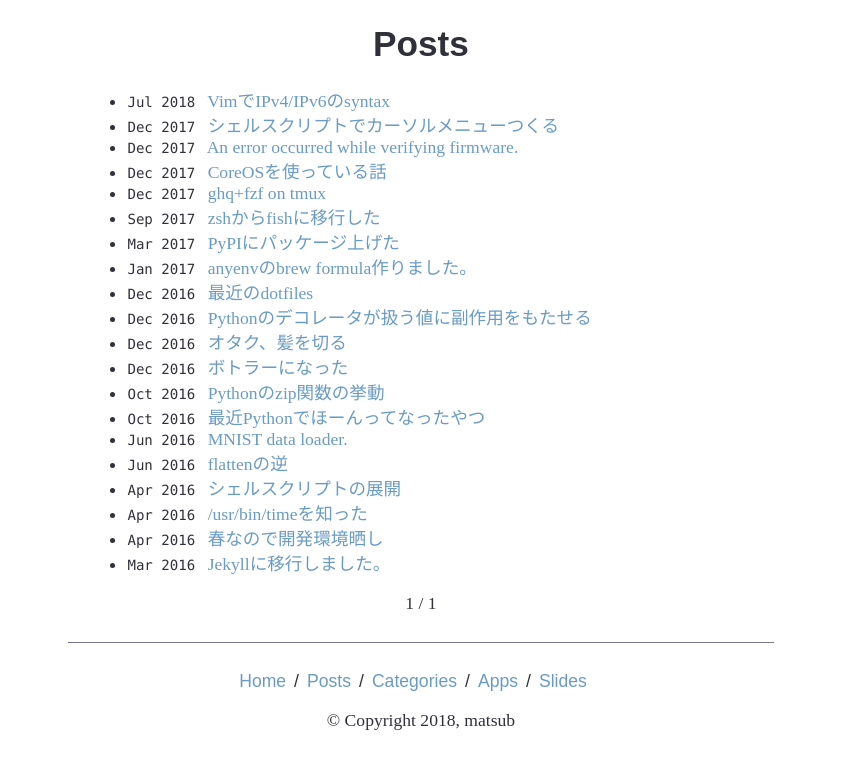
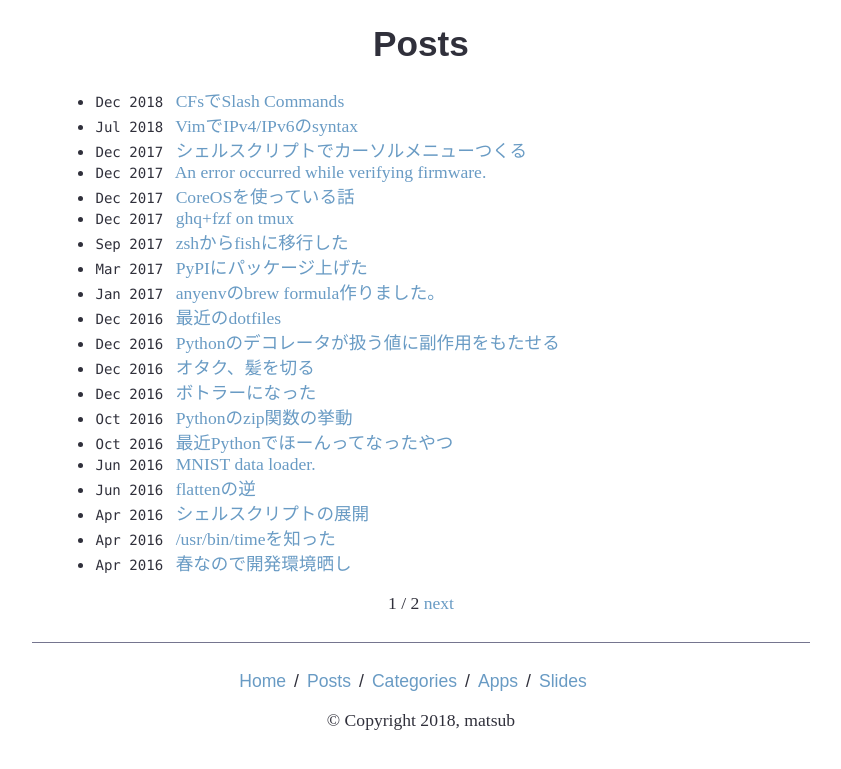
Before and after one commit to matsub/matsub.github.io, a Jekyll site: the page built from posts/index.html, in a window 1280 px wide. Shown: the top 769 px of the page, without its empty margins (219-1060 px from the left). Built offline with Jekyll 4.4.1, drawn with Linux system fonts in a browser that asks for light colours; some web fonts are replaced; the list of posts is cut into pages by our own code; some of the changed lines change nothing that is shown.

Commit message:
update blog

````diff
--- /dev/null
+++ b/_posts/2018-12-01-slack-on-cfs.md
@@ -0,0 +1,140 @@
+---
+layout: post
+title: CFsでSlash Commands
+category: gcp
+styles: syntax
+---
+この記事は [PMOB Advent Calendar](https://adventar.org/calendars/3478) 1日目の記事です。
+
+
+# やること
+SlackのslashcommandsをGoogle Cloud Functionsで実装します。
+
+作りたいのはSlack版ソーシャルブックマークみたいなやつ。こんなイメージ
+
+```
+/bookmark https://cloud.google.com/functions/docs/quickstart
+-> 覚えたよ
+
+/bookmark-random
+-> これ読め https://cloud.google.com/functions/docs/quickstart
+```
+
+
+# Slack側にAppを作る
+まずAppを作ります。 モチベになるしAPIキー先に発行すると楽なので。
+
+[https://api.slack.com/apps ](https://api.slack.com/apps)
+
+こっから新しく作ります。つくった。
+
+<img src="/assets/images/2018-12-01-slack-on-cfs/app_created.png" width="600px">
+
+
+# Cloud Functions作る
+Cloud Functions初めて触るのでQuick Start読んでみます。
+
+[https://cloud.google.com/functions/docs/quickstart ](https://cloud.google.com/functions/docs/quickstart)
+
+ほーんnode。express.jsっぽいですね。
+node6とかいう文字が見えましたが、とりあえず見なかったことにしてnode8でhello worldしてみます。
+
+[試した時のrevision](https://github.com/matsub/slack-bookmark/tree/4846e6d2075dadeb5b93979fcdc30b7c1bbce1a8)
+
+```
+❯❯❯ gcloud functions deploy helloGET --runtime nodejs8 --trigger-http
+Created .gcloudignore file. See `gcloud topic gcloudignore` for details.
+Deploying function (may takeDeploying function (may take a while - up to 2 minutes)...done.
+```
+
+1分くらいでデプロイできました。
+発行されたエンドポイント叩いて確かめてみます。
+
+```
+❯❯❯ curl https://<region-and-project>.cloudfunctions.net/helloGET
+Hello World!
+```
+
+すげえ、マジでこれだけでごくのか。spin-up timeもクソ短いって感じがします。
+
+すぐ実装に着手できそうなので、今作ったfunctionは消しておきます。
+
+```
+❯❯❯ gcloud functions list
+NAME      STATUS  TRIGGER       REGION
+helloGET  ACTIVE  HTTP Trigger  <region-deployed-to>
+
+❯❯❯ gcloud functions delete helloGET
+Deleted.
+```
+
+gcloudコマンド、直感的に操作できるので割と好きです。
+
+
+# Slash Commands っぽいレスポンスにする
+ではこれをslash commands形式のレスポンスにします。
+
+[この時点でのrevision](https://github.com/matsub/slack-bookmark/tree/e39803b3cff6c40aa9d3564cf54d490b7db023dc)
+
+デプロイしましょう。
+ちなみにデプロイするリージョンはconfigの[functions/region]で設定します。
+オプション `--region=` で実行時の指定もできます。
+どこにも値を明示しなければ、 `us-central1` にデプロイされます。
+（参考: [gcloud functions deploy](https://cloud.google.com/sdk/gcloud/reference/functions/deploy)）
+
+```
+❯❯❯ gcloud functions deploy slackBookmark --runtime nodejs8 --trigger-http
+Deploying function (may take a while - up to 2 minutes)...done.
+
+❯❯❯ curl https://<region-and-project>.cloudfunctions.net/slackBookmark
+{"response_type":"in_channel","text":"Hello, Slack!"}
+```
+
+いけそう。もうslash commandsの設定しちゃいましょう。
+
+
+# Slack Appの設定
+Slack Appの設定画面から、Slash Commandsの設定をします。
+
+Request URLはCFsからもらったURLを使うんじゃよ。
+
+<img src="/assets/images/2018-12-01-slack-on-cfs/configure_slashcommands.png" width="640px">
+
+この時点でコマンドを２つ作ることはわかっていたので、先に設定しています。
+
+ではslash commands叩いてみましょう。
+
+<img src="/assets/images/2018-12-01-slack-on-cfs/got_raw_text.png" width="480px">
+
+お、header忘れでjsonが無視されたっぽいですね。
+というかテキストそのまま吐いてくれましたっけ？Slackの仕様が変わった気がする。
+
+テキストを吐いてくれているのでこれで良い気もしますが、 `in_channel` で返したいので明示しておきたい気持ちがあります。
+実装時には `Content-Type` つけましょう。
+
+
+# 実装するぞ
+で、私はデータ書き込み/読み出しするやつを作りたい。
+データの置き場所は多分Datastoreが楽なんでしょう。
+`@google-cloud/datastore` 使ってさっと書きます。
+
+[この時点でのrevision](https://github.com/matsub/slack-bookmark/tree/ab926f847d1a76b85f230e6120cd15bef07cd627)
+
+これをデプロイした結果こうなった。
+
+<img src="/assets/images/2018-12-01-slack-on-cfs/completed.png" width="600px">
+
+完成。記事書きながらで1時間くらいでできました。CFs楽ちんぞ
+
+# FAQ
+Q. ランダムじゃないじゃん
+
+A. マジ？気づかなかった
+
+
+# 最後に
+公式にslashcommandsのサンプルあるやんけ
+
+[https://github.com/GoogleCloudPlatform/nodejs-docs-samples/tree/master/functions/slack ](https://github.com/GoogleCloudPlatform/nodejs-docs-samples/tree/master/functions/slack)
+
+おわり
--- a/assets/css/layout.scss
+++ b/assets/css/layout.scss
@@ -3,7 +3,7 @@
 /********************
  *   ROOT ELEMENT   *
  ********************/
-html{ max-width: 800px; margin: auto; font-size: 110%; }
+html{ max-width: 880px; margin: auto; font-size: 110%; }
 
 
 /****************
````
Also changed, not shown: assets/images/2018-12-01-slack-on-cfs/app_created.png (added), assets/images/2018-12-01-slack-on-cfs/completed.png (added), assets/images/2018-12-01-slack-on-cfs/configure_slashcommands.png (added), assets/images/2018-12-01-slack-on-cfs/got_raw_text.png (added).
